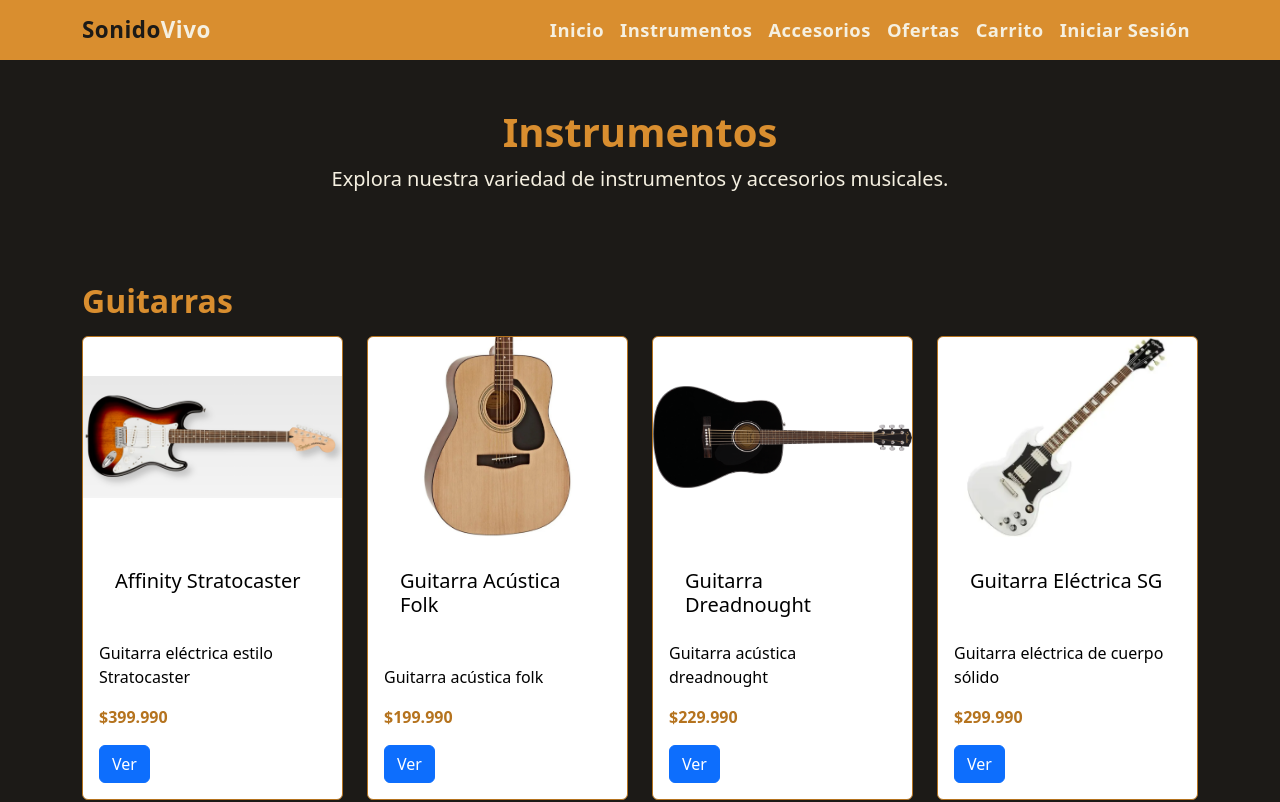
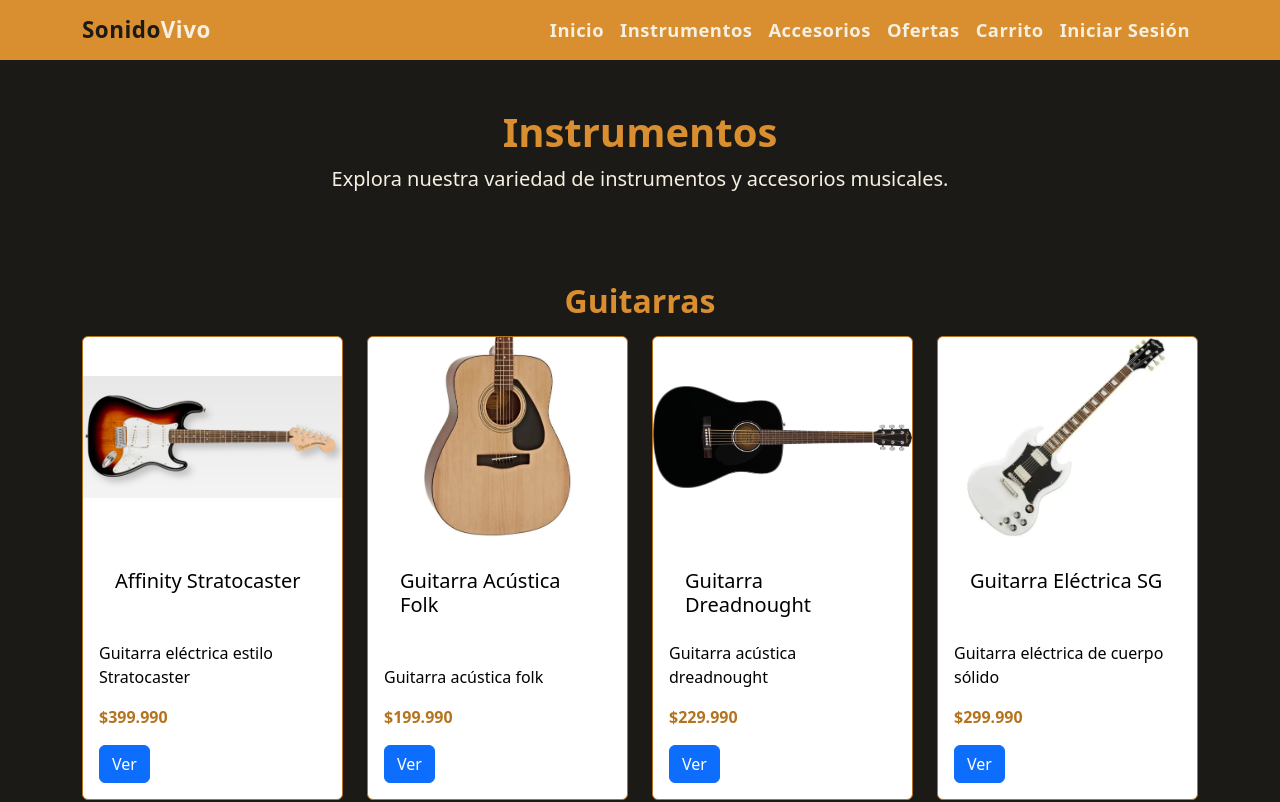
Before and after one commit to Reikan2119/React-SonidoVivo, a React (Vite) app: page /instrumentos in a window 1280 px wide. Shown: the top 802 px of the page. Built offline with nearby package versions, Linux system fonts and the light colour scheme.

Commit message:
Centrar titulos de secciones en Instrumentos

```diff
--- a/src/componentes/paginas/paginaInstrumentos.tsx
+++ b/src/componentes/paginas/paginaInstrumentos.tsx
@@ -77,7 +77,7 @@ function Instrumentos() {
       {visibles.map((sec) => (
         <section className="py-4" id={sec.slug} key={sec.titulo}>
           <div className="container">
-            <h2 className="fw-bold mb-3" style={{ color: "#d98e2f" }}>{sec.titulo}</h2>
+            <h2 className="text-center fw-bold mb-3" style={{ color: "#d98e2f" }}>{sec.titulo}</h2>
             <div className="row g-4 justify-content-center">
               {sec.items.map((p) => (
                 <div className="col-12 col-sm-6 col-md-4 col-lg-3 d-flex justify-content-center" key={p.id}>
```
